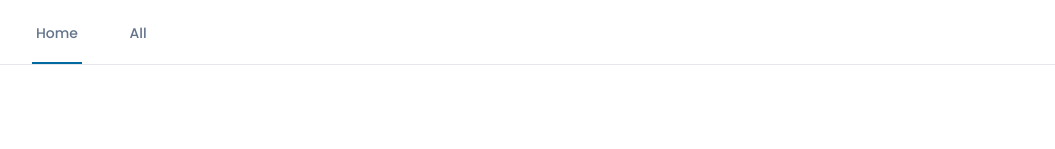
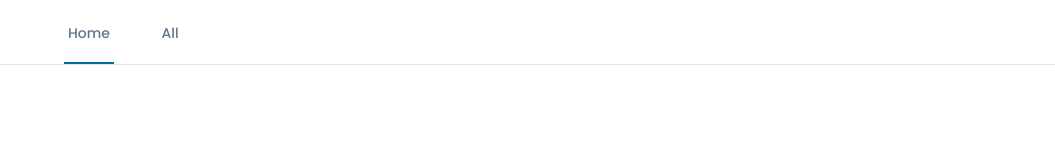
Before and after one commit to dawidmarek95x/next_ecommerce-shop, a Next.js app: page / in a window 1280 px wide. Shown: the top 149 px of the page, without its empty margins (0-1055 px from the left). Built offline with nearby package versions, Linux system fonts and the light colour scheme.

Commit message:
Style: NavList padding

```diff
--- a/src/ui/organisms/NavList.tsx
+++ b/src/ui/organisms/NavList.tsx
@@ -8,7 +8,7 @@ export const NavList = () => {
 	const inactiveClassNames = "border-transparent hover:border-gray-300";
 
 	return (
-		<ul className="flex h-16 max-w-full space-x-8 whitespace-nowrap">
+		<ul className="flex h-16 max-w-full space-x-8 whitespace-nowrap px-4 lg:px-8">
 			<li>
 				<ActiveLink
 					href="/"
```
